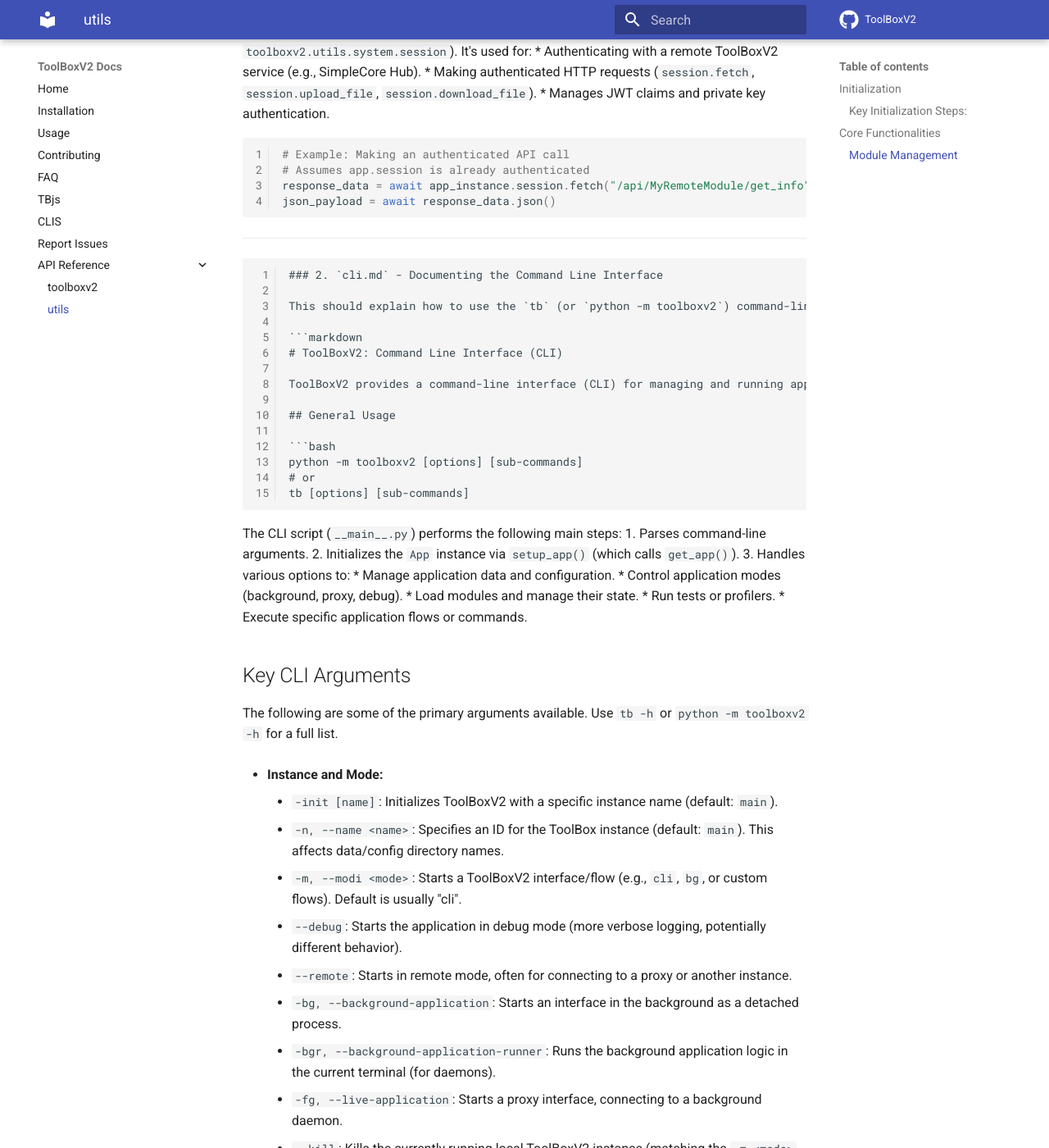
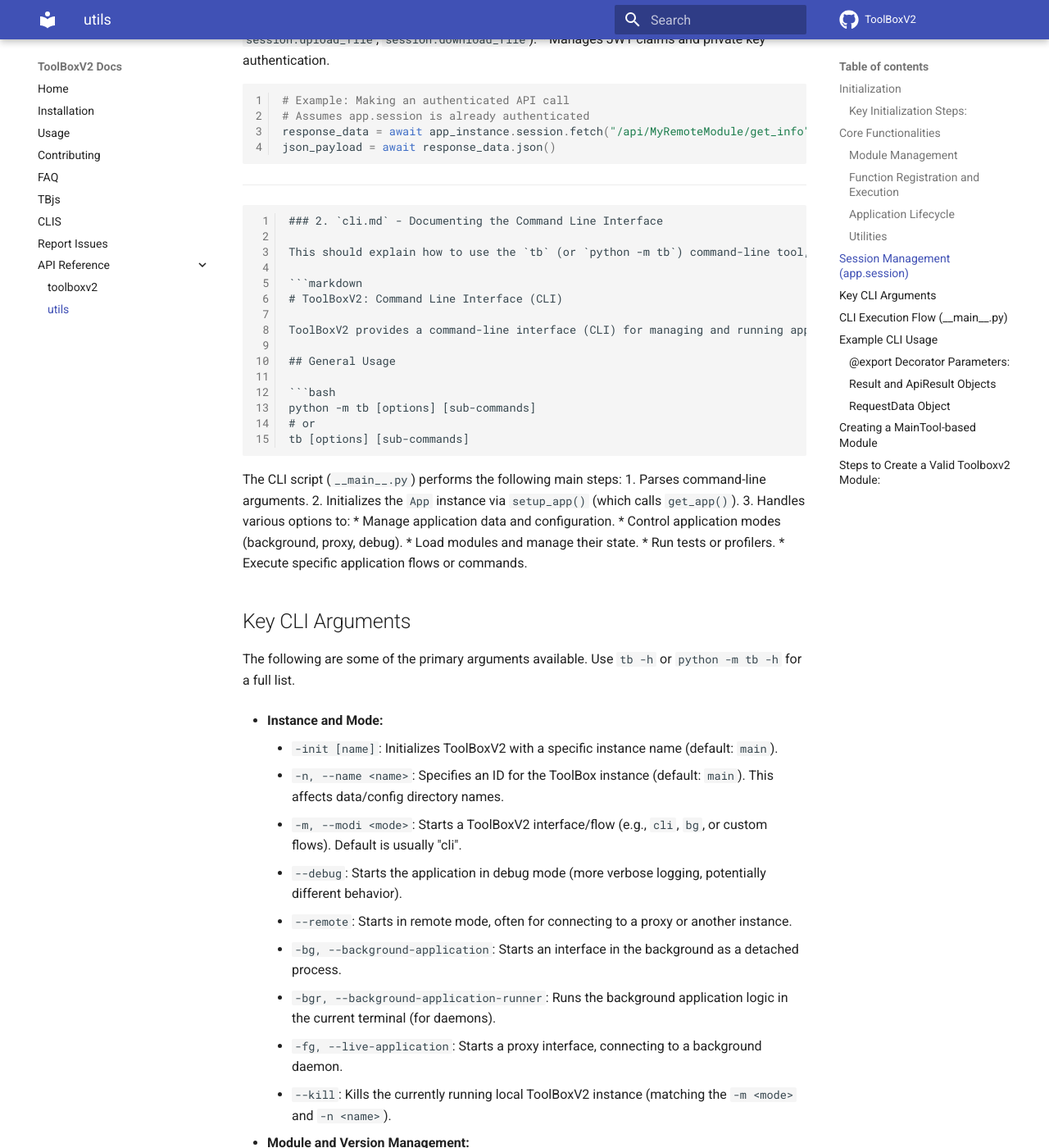
Before and after one commit to MarkinHaus/ToolBoxV2, an MkDocs documentation site: the page built from docs/utils.md, in a window 1280 px wide and 1400 px high, scrolled down 5372 px. Shown: the whole window at 82% size. Built offline with MkDocs 1.6.1 and Material for MkDocs 9.7.7, drawn with Linux system fonts in a browser that asks for light colours; comment, search, counter and statistics services are not loaded; some of the changed text lies outside the part shown.

Commit message:
update safety check command and correct CLI documentation references Ruff✅, Safety❌, Deptry❌ Version Info: RESimpleToolBox: 0.1.22

````diff
--- a/docs/utils.md
+++ b/docs/utils.md
@@ -182,17 +182,17 @@
 
 ### 2. `cli.md` - Documenting the Command Line Interface
 
-This should explain how to use the `tb` (or `python -m toolboxv2`) command-line tool, detailing its arguments and their effects.
+This should explain how to use the `tb` (or `python -m tb`) command-line tool, detailing its arguments and their effects.
 
 ```markdown
 # ToolBoxV2: Command Line Interface (CLI)
 
-ToolBoxV2 provides a command-line interface (CLI) for managing and running applications. It's typically invoked as `tb` (if installed globally or via an alias) or `python -m toolboxv2`.
+ToolBoxV2 provides a command-line interface (CLI) for managing and running applications. It's typically invoked as `tb` (if installed globally or via an alias) or `python -m tb`.
 
 ## General Usage
 
 ```bash
-python -m toolboxv2 [options] [sub-commands]
+python -m tb [options] [sub-commands]
 # or
 tb [options] [sub-commands]
 ```
@@ -209,7 +209,7 @@
 
 ## Key CLI Arguments
 
-The following are some of the primary arguments available. Use `tb -h` or `python -m toolboxv2 -h` for a full list.
+The following are some of the primary arguments available. Use `tb -h` or `python -m tb -h` for a full list.
 
 *   **Instance and Mode:**
     *   `-init [name]`: Initializes ToolBoxV2 with a specific instance name (default: `main`).
@@ -295,25 +295,25 @@
 
 ```bash
 # Get version information
-python -m toolboxv2 -v
+python -m tb -v
 
 # Load all modules and save function enums
-python -m toolboxv2 -l -sfe
+python -m tb -l -sfe
 
 # Run a specific function in MyModule
-python -m toolboxv2 -c MyModule my_function arg_value --kwargs param_name=kwarg_value
+python -m tb -c MyModule my_function arg_value --kwargs param_name=kwarg_value
 
 # Start the application with a custom flow named 'web_server' in debug mode
-python -m toolboxv2 -m web_server --debug -n my_web_instance
+python -m tb -m web_server --debug -n my_web_instance
 
 # Start a background daemon for the 'bg_processing' flow
-python -m toolboxv2 -m bg_processing -bg -n background_processor
+python -m tb -m bg_processing -bg -n background_processor
 
 # Connect to the background daemon with a live proxy application
-python -m toolboxv2 -m cli -fg -n background_processor
+python -m tb -m cli -fg -n background_processor
 
 # Kill the 'web_server' modi instance named 'my_web_instance'
-python -m toolboxv2 -m web_server --kill -n my_web_instance
+python -m tb -m web_server --kill -n my_web_instance
 ```
 
 ---
````
Also changed, not shown: other parts of docs/utils.md (+1 -1 lines), 1 other file.
